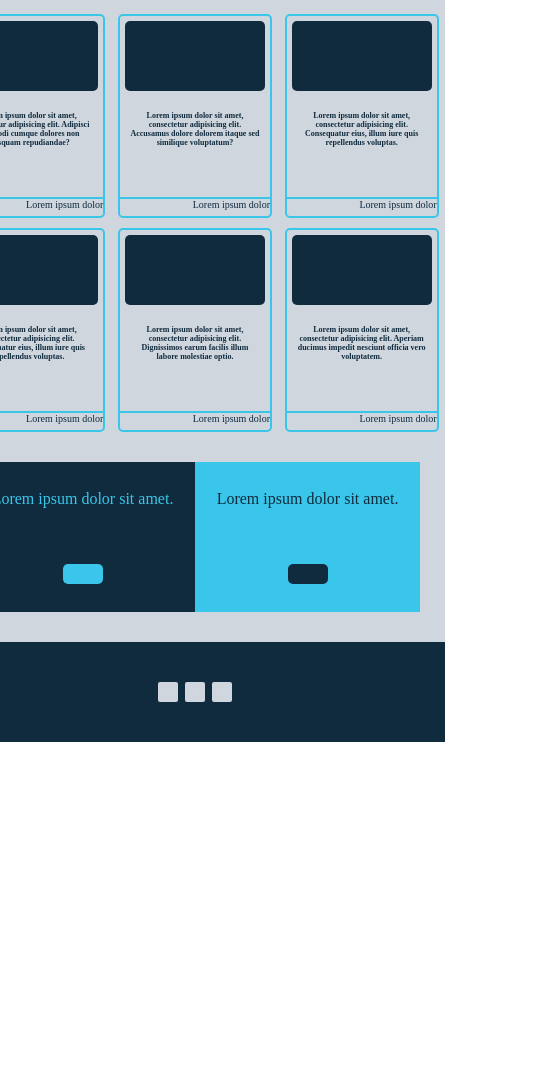
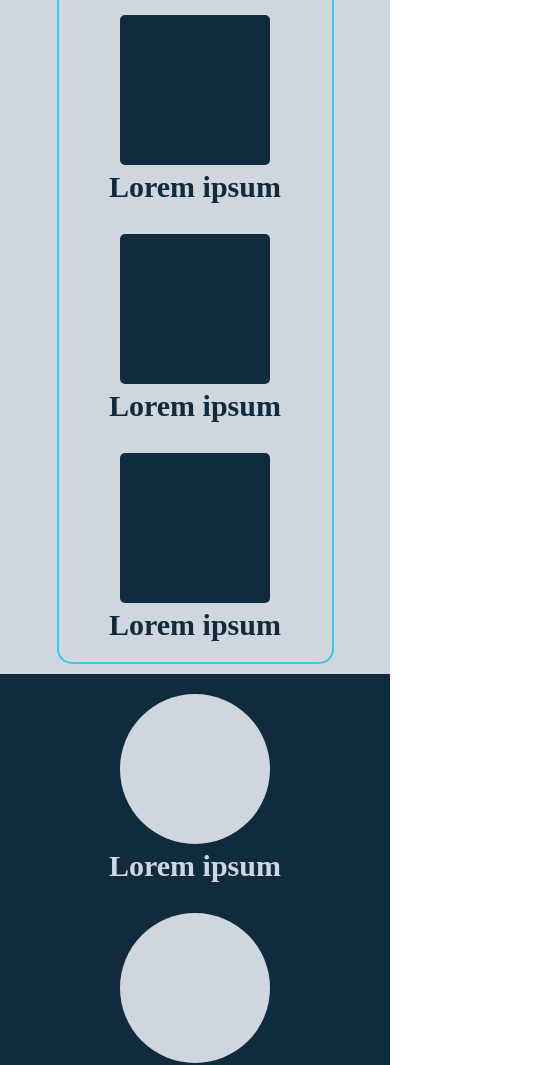
Before and after one commit to Vovukanp31/homeworks, a plain HTML site: page Classwork_2/CW4_2/index.html in a window 390 px wide. Shown: the part 626-1691 px from the top of the page, 540 px wide, since content can reach past the window. Before the commit the page ends 1368 px from the top, so only its background shows below. Drawn offline with Linux system fonts and the light colour scheme.

Commit message:
hw 5 done

```diff
--- /dev/null
+++ b/Classwork_2/CW4_1/media.css
@@ -0,0 +1,19 @@
+@media screen and (max-width: 768px) {
+    .header {
+        height: 100%;
+        width: 70%;
+    }
+
+    .blocks-card {
+        margin: 10px 0;
+    }
+
+    .main-content {
+        height: 100%;
+        column-gap: 20px;
+    }
+
+    .group-of-blocks {
+        flex-direction: column;
+    }
+}
--- a/Classwork_2/CW4_1/style.css
+++ b/Classwork_2/CW4_1/style.css
@@ -10,15 +10,14 @@ body {
     align-items: center;
     flex-direction: column;
     row-gap: 10px;
-    height: 400px;
-    width: 500px;
+    width: 100%;
     background-color: #ced8e1;
 }
 
 .header {
     margin-top: 10px;
-    width: 450px;
-    height: 200px;
+    width: 90%;
+    height: 250px;
     border: 2px solid #6964e2;
     border-radius: 15px;
     display: flex;
@@ -45,15 +44,15 @@ body {
 }
 
 .block-content {
-    width: 90px;
-    height: 90px;
+    width: 150px;
+    height: 150px;
     border-radius: 5px;
     background-color: #102b3e;
+    margin-bottom: 10px;
 }
 
 .block-text {
     text-align: center;
-    font-size: 8px;
     color: #102b3e;
     font-weight: bold;
 }
@@ -61,20 +60,19 @@ body {
 .main-content {
     background-color: #102b3e;
     width: 100%;
-    height: 160px;
+    height: 250px;
 }
 
 .main-block__content {
     margin: 10px;
-    width: 80px;
-    height: 80px;
+    width: 150px;
+    height: 150px;
     border-radius: 50%;
     background-color: #ced8e1;
 }
 
 .main-block__text {
     text-align: center;
-    font-size: 8px;
     color: #ced8e1;
     font-weight: bold;
 }
--- a/Classwork_2/CW4_2/index.html
+++ b/Classwork_2/CW4_2/index.html
@@ -7,9 +7,10 @@
     <meta http-equiv="X-UA-Compatible" content="ie=edge">
     <title>Document</title>
     <link rel="stylesheet" href="style.css">
+    <link rel="stylesheet" href="media.css">
 </head>
 <body>
-<div class="wrap bg-silver flex al-it__center fl-di__col">
+<div class="wrap bg-silver flex al-it__center fl-di__col w100">
     <div class="headbar bg-cyan col-darkblue w100 flex">
         Lorem ipsum dolor sit amet, consectetur adipisicing.
     </div>
@@ -17,7 +18,7 @@
         <div class="button bg-darkblue border__rad-5px"></div>
         <div class="col-darkblue">Lorem ipsum dolor sit amet.</div>
     </div>
-    <div class="header bg-cyan text-al__center flex al-it__center fl-di__col">
+    <div class="header bg-cyan text-al__center flex al-it__center fl-di__col w100">
         <div class="header-text col-darkblue">Lorem ipsum dolor sit amet, consectetur adipisicing elit. Accusantium
             aliquam,
             assumenda atque consequuntur
@@ -26,23 +27,23 @@
         <div class="button bg-darkblue border__rad-5px"></div>
     </div>
     <div class="boxframe flex fl-di__col">
-        <div class="block-text col-darkblue font-8px text-al__center">Lorem ipsum</div>
+        <div class="block-text col-darkblue text-al__center">Lorem ipsum</div>
         <div class="group-of-blocks flex">
             <div class="blocks-card h100 w100 flex al-it__center fl-di__col">
                 <div class="block-content bg-darkblue border__rad-5px"></div>
-                <div class="block-text col-darkblue font-8px text-al__center">Lorem ipsum</div>
+                <div class="block-text col-darkblue text-al__center">Lorem ipsum</div>
             </div>
             <div class="blocks-card h100 w100 flex al-it__center fl-di__col">
                 <div class="block-content bg-darkblue border__rad-5px"></div>
-                <div class="block-text col-darkblue font-8px text-al__center">Lorem ipsum</div>
+                <div class="block-text col-darkblue text-al__center">Lorem ipsum</div>
             </div>
             <div class="blocks-card h100 w100 flex al-it__center fl-di__col">
                 <div class="block-content bg-darkblue border__rad-5px"></div>
-                <div class="block-text col-darkblue font-8px text-al__center">Lorem ipsum</div>
+                <div class="block-text col-darkblue text-al__center">Lorem ipsum</div>
             </div>
             <div class="blocks-card h100 w100 flex al-it__center fl-di__col">
                 <div class="block-content bg-darkblue border__rad-5px"></div>
-                <div class="block-text col-darkblue font-8px text-al__center">Lorem ipsum</div>
+                <div class="block-text col-darkblue text-al__center">Lorem ipsum</div>
             </div>
         </div>
 
@@ -50,66 +51,60 @@
     <div class="selection-part bg-darkblue w100 flex">
         <div class="group-of-blocks flex">
             <div class="blocks-card h100 w100 flex al-it__center fl-di__col">
-                <div class="selection-block__content bg-silver"></div>
-                <div class="selection-block__text font-8px text-al__center col-silver">Lorem ipsum</div>
+                <div class="selection-block__content block-content bg-silver"></div>
+                <div class="selection-block__text text-al__center col-silver">Lorem ipsum</div>
             </div>
             <div class="blocks-card h100 w100 flex al-it__center fl-di__col">
-                <div class="selection-block__content bg-silver"></div>
-                <div class="selection-block__text font-8px text-al__center col-silver">Lorem ipsum</div>
+                <div class="selection-block__content block-content bg-silver"></div>
+                <div class="selection-block__text text-al__center col-silver">Lorem ipsum</div>
             </div>
             <div class="blocks-card h100 w100 flex al-it__center fl-di__col">
-                <div class="selection-block__content bg-silver"></div>
-                <div class="selection-block__text font-8px text-al__center col-silver">Lorem ipsum</div>
+                <div class="selection-block__content block-content bg-silver"></div>
+                <div class="selection-block__text text-al__center col-silver">Lorem ipsum</div>
             </div>
         </div>
     </div>
     <div class="category-blocks__heading">Lorem ipsum dolor sit amet.</div>
-    <div class="category-blocks w100 flex">
+    <div class="category-blocks flex">
         <div class="category-block flex al-it__center fl-di__col">
             <div class="category-block-logo bg-darkblue border__rad-5px"></div>
-            <div class="block-text col-darkblue  font-8px text-al__center">Lorem ipsum dolor sit amet, consectetur
-                adipisicing elit. Adipisci commodi cumque
-                dolores non quisquam repudiandae?
+            <div class="block-text col-darkblue text-al__center">Lorem ipsum dolor sit amet, consectetur
+                adipisicing elit.
             </div>
             <div class="lower-part__of-block col-darkblue w100 flex">Lorem ipsum dolor</div>
         </div>
         <div class="category-block flex al-it__center fl-di__col">
             <div class="category-block-logo bg-darkblue border__rad-5px"></div>
-            <div class="block-text col-darkblue font-8px text-al__center">Lorem ipsum dolor sit amet, consectetur
-                adipisicing elit. Accusamus dolore dolorem
-                itaque sed similique voluptatum?
+            <div class="block-text col-darkblue text-al__center">Lorem ipsum dolor sit amet, consectetur
+                adipisicing elit.
             </div>
             <div class="lower-part__of-block col-darkblue w100 flex">Lorem ipsum dolor</div>
         </div>
         <div class="category-block flex al-it__center fl-di__col">
             <div class="category-block-logo bg-darkblue border__rad-5px"></div>
-            <div class="block-text col-darkblue font-8px text-al__center">Lorem ipsum dolor sit amet, consectetur
-                adipisicing elit. Consequatur eius, illum
-                iure quis repellendus voluptas.
+            <div class="block-text col-darkblue text-al__center">Lorem ipsum dolor sit amet, consectetur
+                adipisicing elit.
             </div>
             <div class="lower-part__of-block col-darkblue w100 flex">Lorem ipsum dolor</div>
         </div>
         <div class="category-block flex al-it__center fl-di__col">
             <div class="category-block-logo bg-darkblue border__rad-5px"></div>
-            <div class="block-text col-darkblue font-8px text-al__center">Lorem ipsum dolor sit amet, consectetur
-                adipisicing elit. Consequatur eius, illum
-                iure quis repellendus voluptas.
+            <div class="block-text col-darkblue text-al__center">Lorem ipsum dolor sit amet, consectetur
+                adipisicing elit.
             </div>
             <div class="lower-part__of-block col-darkblue w100 flex">Lorem ipsum dolor</div>
         </div>
         <div class="category-block flex al-it__center fl-di__col">
             <div class="category-block-logo bg-darkblue border__rad-5px"></div>
-            <div class="block-text col-darkblue font-8px text-al__center">Lorem ipsum dolor sit amet, consectetur
-                adipisicing elit. Dignissimos earum facilis
-                illum labore molestiae optio.
+            <div class="block-text col-darkblue text-al__center">Lorem ipsum dolor sit amet, consectetur
+                adipisicing elit.
             </div>
             <div class="lower-part__of-block col-darkblue w100 flex">Lorem ipsum dolor</div>
         </div>
         <div class="category-block flex al-it__center fl-di__col">
             <div class="category-block-logo bg-darkblue border__rad-5px"></div>
-            <div class="block-text col-darkblue font-8px text-al__center">Lorem ipsum dolor sit amet, consectetur
-                adipisicing elit. Aperiam ducimus impedit
-                nesciunt officia vero voluptatem.
+            <div class="block-text col-darkblue text-al__center">Lorem ipsum dolor sit amet, consectetur
+                adipisicing elit.
             </div>
             <div class="lower-part__of-block col-darkblue w100 flex">Lorem ipsum dolor</div>
         </div>
@@ -117,11 +112,15 @@
     </div>
     <div class="info-parts flex">
         <div class="info-part left-side bg-darkblue h100 flex al-it__center fl-di__col">
-            <div class="col-cyan">Lorem ipsum dolor sit amet.</div>
+            <div class="col-cyan"><h3>Lorem ipsum dolor sit amet.</h3>
+                <br>Lorem ipsum dolor sit amet, consectetur adipisicing elit.
+            </div>
             <div class="button bg-cyan border__rad-5px"></div>
         </div>
         <div class="info-part right-side bg-cyan col-darkblue h100 flex al-it__center fl-di__col">
-            <div class="col-darkblue">Lorem ipsum dolor sit amet.</div>
+            <div class="col-darkblue"><h3>Lorem ipsum dolor sit amet.</h3>
+                <br>Lorem ipsum dolor sit amet, consectetur adipisicing elit.
+            </div>
             <div class="button bg-darkblue border__rad-5px"></div>
         </div>
     </div>
--- /dev/null
+++ b/Classwork_2/CW4_2/media.css
@@ -0,0 +1,53 @@
+@media screen and (max-width: 768px) {
+    body {
+        font-size: 30px;
+    }
+
+    .header {
+        padding: 20px 0;
+    }
+
+    .button {
+        width: 100px;
+        height: 50px;
+    }
+
+    .group-of-blocks, .blocks-card {
+        flex-direction: column;
+        margin: 10px 0;
+    }
+
+    .boxframe {
+        height: 100%;
+        width: 70%;
+    }
+
+    .selection-part {
+        height: 100%;
+        column-gap: 20px;
+    }
+
+    .lower-part__of-block {
+        height: 100%;
+        margin-top: 20px;
+        font-size: 20px;
+    }
+
+    .info-parts {
+        justify-content: center;
+        align-items: center;
+        flex-direction: column;
+        height: 100%;
+    }
+
+    .left-side, .right-side {
+        margin-bottom: 20px;
+        padding: 20px;
+        height: 100%;
+        align-items: center;
+    }
+
+    .category-block {
+        height: 100%;
+    }
+}
--- a/Classwork_2/CW4_2/style.css
+++ b/Classwork_2/CW4_2/style.css
@@ -33,10 +33,6 @@ body {
     border-radius: 5px;
 }
 
-.font-8px {
-    font-size: 8px;
-}
-
 .h100 {
     height: 100%;
 }
@@ -64,7 +60,6 @@ body {
 
 .wrap {
     row-gap: 10px;
-    width: 500px;
 }
 
 .headbar {
@@ -87,8 +82,8 @@ body {
 }
 
 .boxframe {
-    width: 450px;
-    height: 200px;
+    width: 90%;
+    height: 300px;
     border: 2px solid rgb(58, 198, 234);
     border-radius: 15px;
     justify-content: center;
@@ -97,7 +92,7 @@ body {
 
 .group-of-blocks {
     justify-content: space-evenly;
-    row-gap: 5px;
+    row-gap: 10px;
 }
 
 .blocks-card {
@@ -106,9 +101,15 @@ body {
     column-gap: 5px;
 }
 
+.blocks-card:hover {
+    box-sizing: border-box;
+    border: 2px solid rgb(58, 198, 234);
+    border-radius: 15px;
+}
+
 .block-content {
-    width: 90px;
-    height: 90px;
+    width: 150px;
+    height: 150px;
 }
 
 .block-text {
@@ -117,13 +118,11 @@ body {
 
 .selection-part {
     justify-content: space-evenly;
-    height: 160px;
+    height: 300px;
 }
 
 .selection-block__content {
     margin: 0 20px;
-    width: 80px;
-    height: 80px;
     border-radius: 50%;
 }
 
@@ -134,20 +133,22 @@ body {
 .category-blocks {
     justify-content: space-around;
     flex-wrap: wrap;
+    width: 80%;
+    column-gap: 20px;
 }
 
 .category-block {
     margin-top: 10px;
-    height: 200px;
-    width: 150px;
+    height: 300px;
+    width: 250px;
     border: 2px solid rgb(58, 198, 234);
     border-radius: 5px;
 }
 
 .category-block-logo {
     margin-top: 5px;
-    width: 140px;
-    height: 70px;
+    width: 240px;
+    height: 240px;
 }
 
 .category-block > .block-text {
@@ -158,7 +159,7 @@ body {
     justify-content: flex-end;
     align-items: flex-start;
     margin-top: 50px;
-    height: 5px;
+    height: 15px;
     border-top: 2px solid rgb(58, 198, 234);
     font-size: 10px;
 }
@@ -168,8 +169,8 @@ body {
 }
 
 .info-parts {
-    height: 150px;
-    width: 450px;
+    height: 250px;
+    width: 650px;
     padding: 20px;
 }
 
```
Also changed, not shown: Classwork_2/CW4_1/index.html (+1 -0 lines).
